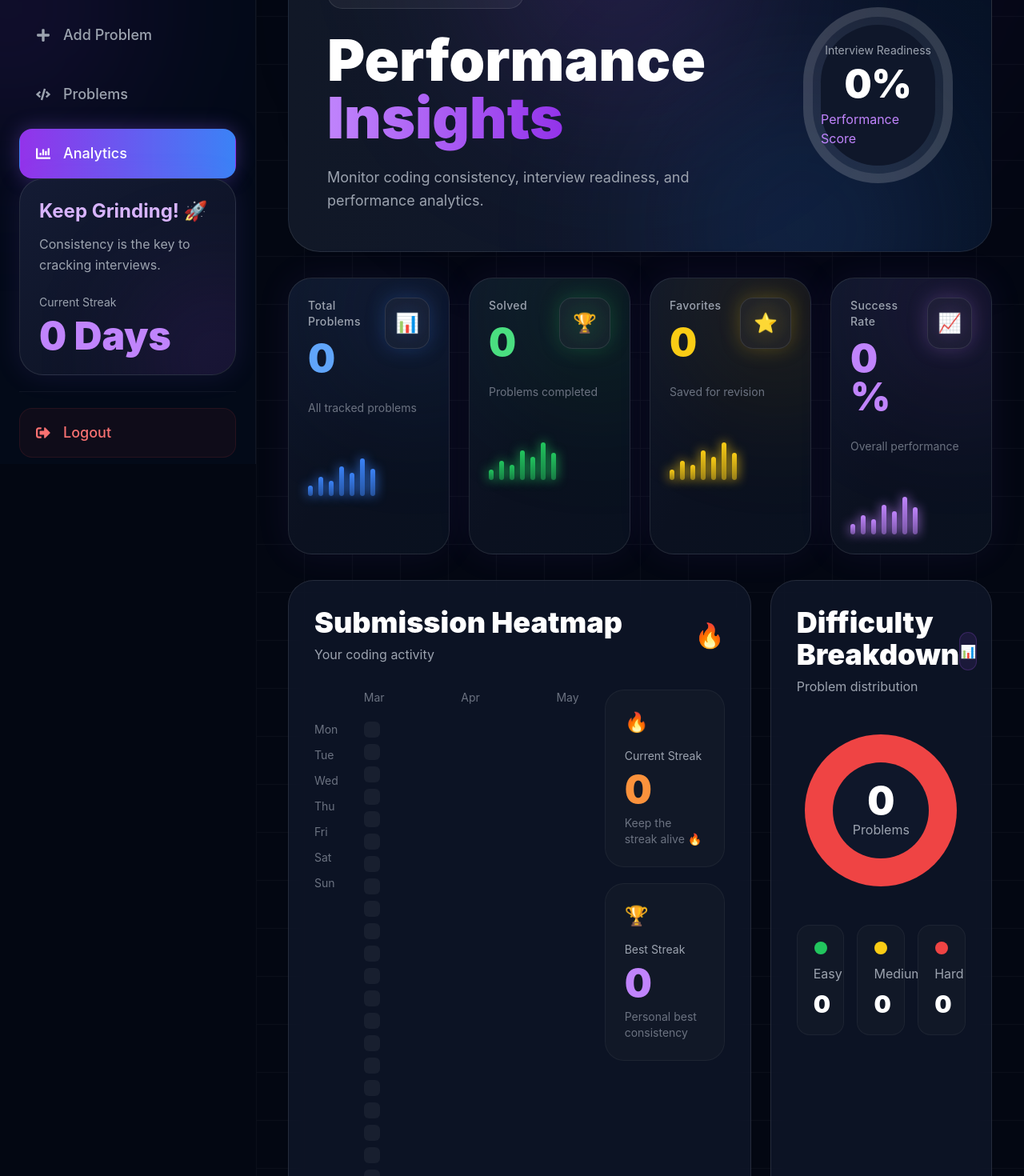
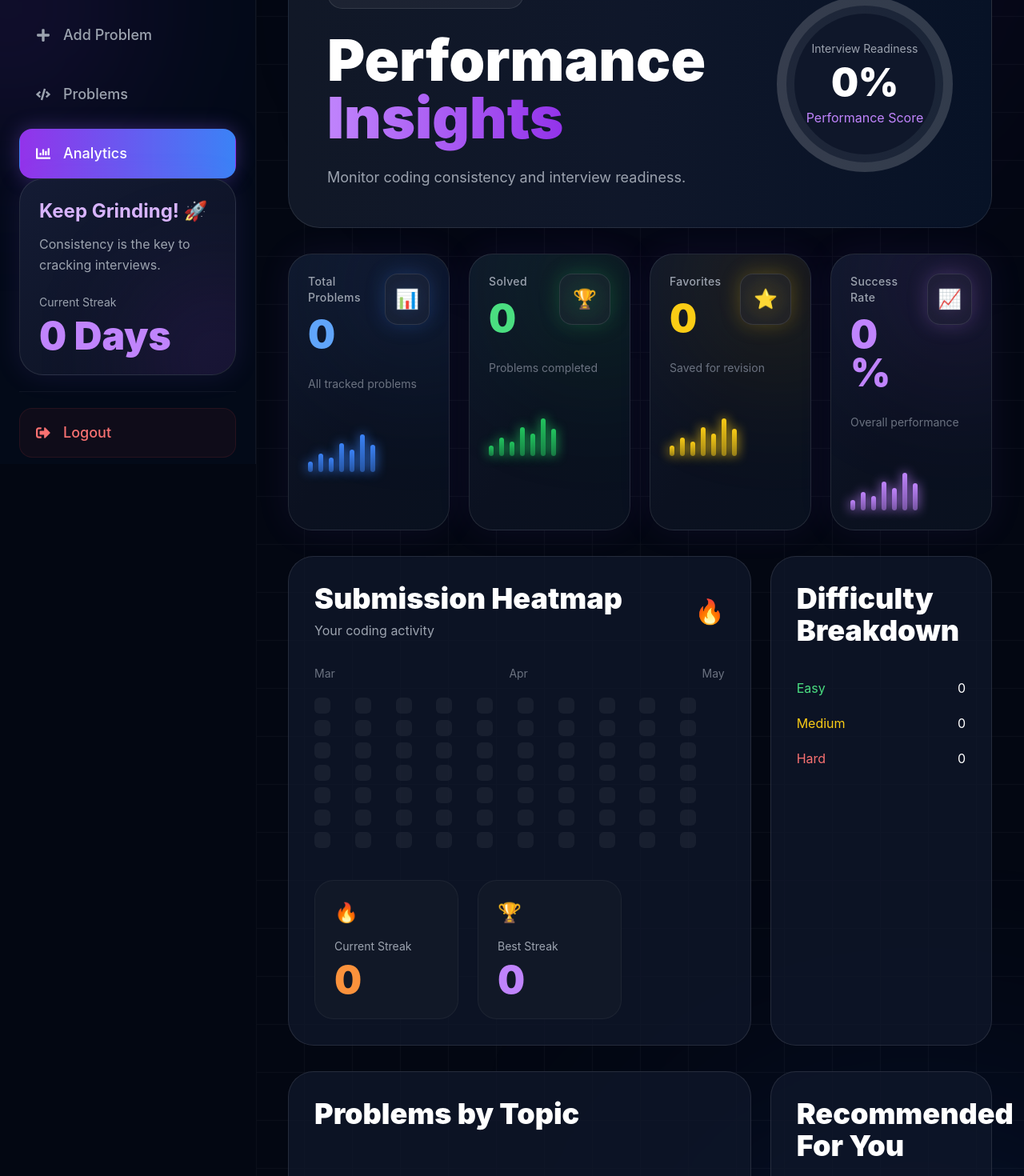
Before and after one commit to Sheetalr2005/codepulse, a React app in the folder frontend/: page /analytics in a window 1280 px wide. Shown: the part 220-1690 px from the top of the page at 80% size. Built offline with nearby package versions, Linux system fonts and the light colour scheme; sample sign-in values are in the browser's storage; the HTML template or start-up script is replaced by a standard one.

Commit message:
Fix Analyticpage

```diff
--- a/frontend/src/pages/Analytics.jsx
+++ b/frontend/src/pages/Analytics.jsx
@@ -1,4 +1,4 @@
-import { useEffect, useMemo } from "react";
+import { useMemo } from "react";
 import { useNavigate } from "react-router-dom";
 import MainLayout from "../layouts/MainLayout";
 import StatCard from "../components/ui/StatCard";
@@ -8,23 +8,46 @@ function Analytics() {
 
   const problems = JSON.parse(localStorage.getItem("problems")) || [];
 
+  // =========================
+  // BASIC STATS
+  // =========================
+
   const totalProblems = problems.length;
 
-  const solvedProblems = problems.filter((p) => p.status === "Solved").length;
+  const solvedProblems = problems.filter(
+    (p) => p.status === "Solved"
+  ).length;
 
-  const favoriteProblems = problems.filter((p) => p.favorite).length;
+  const favoriteProblems = problems.filter(
+    (p) => p.favorite
+  ).length;
 
-  const easyProblems = problems.filter((p) => p.difficulty === "Easy").length;
+  const easyProblems = problems.filter(
+    (p) => p.difficulty === "Easy"
+  ).length;
 
-  const mediumProblems = problems.filter((p) => p.difficulty === "Medium").length;
+  const mediumProblems = problems.filter(
+    (p) => p.difficulty === "Medium"
+  ).length;
 
-  const hardProblems = problems.filter((p) => p.difficulty === "Hard").length;
+  const hardProblems = problems.filter(
+    (p) => p.difficulty === "Hard"
+  ).length;
 
-  const successRate = totalProblems > 0 ? ((solvedProblems / totalProblems) * 100).toFixed(1) : 0;
+  const successRate =
+    totalProblems > 0
+      ? ((solvedProblems / totalProblems) * 100).toFixed(0)
+      : 0;
 
-  const streak = parseInt(localStorage.getItem("streak")) || 0;
+  const streak =
+    parseInt(localStorage.getItem("streak")) || 0;
 
-  const bestStreak = parseInt(localStorage.getItem("bestStreak")) || 0;
+  const bestStreak =
+    parseInt(localStorage.getItem("bestStreak")) || 0;
+
+  // =========================
+  // MONTHS
+  // =========================
 
   const months = Array.from({ length: 3 }, (_, i) => {
     const date = new Date();
@@ -35,6 +58,10 @@ function Analytics() {
       month: "short",
     });
   });
+
+  // =========================
+  // TOPICS
+  // =========================
 
   const topicCounts = useMemo(() => {
     const counts = {};
@@ -48,19 +75,67 @@ function Analytics() {
     return Object.entries(counts);
   }, [problems]);
 
-  const maxTopicValue = Math.max(...topicCounts.map(([, count]) => count), 1);
+  const maxTopicValue = Math.max(
+    ...topicCounts.map(([, count]) => count),
+    1
+  );
+
+  // =========================
+  // HEATMAP
+  // =========================
+
+  const heatmapData = Array.from({ length: 70 }, (_, i) => {
+    return i < solvedProblems;
+  });
+
+  // =========================
+  // DYNAMIC RECOMMENDATIONS
+  // =========================
+
+  const recommendations = [];
+
+  if (mediumProblems < easyProblems) {
+    recommendations.push({
+      title: "Focus on Medium Problems",
+      text: "Medium problems improve interview readiness faster.",
+      color: "text-purple-300",
+    });
+  }
+
+  if (hardProblems === 0 && totalProblems > 3) {
+    recommendations.push({
+      title: "Start Solving Hard Problems",
+      text: "Hard problems improve confidence for real interviews.",
+      color: "text-red-300",
+    });
+  }
+
+  if (streak < 3) {
+    recommendations.push({
+      title: "Maintain Daily Streak",
+      text: "Consistency is more important than intensity.",
+      color: "text-green-300",
+    });
+  }
+
+  if (favoriteProblems > 0) {
+    recommendations.push({
+      title: "Revise Favorite Problems",
+      text: "Revising improves retention and speed.",
+      color: "text-yellow-300",
+    });
+  }
 
   return (
     <MainLayout>
       <div className="space-y-8">
+
         {/* HERO */}
 
         <div className="relative overflow-hidden rounded-[40px] border border-white/10 bg-gradient-to-r from-[#111827] via-[#0f172a] to-[#071226] p-8 lg:p-12">
-          <div className="absolute top-[-120px] left-[30%] w-[300px] h-[300px] bg-purple-500/20 blur-[120px] rounded-full"></div>
-
-          <div className="absolute bottom-[-120px] right-[10%] w-[300px] h-[300px] bg-blue-500/20 blur-[120px] rounded-full"></div>
 
           <div className="relative z-10 flex flex-col lg:flex-row lg:items-center lg:justify-between gap-10">
+
             <div>
               <div className="inline-flex items-center gap-2 px-5 py-2 rounded-full border border-white/10 bg-white/5 text-purple-300 text-sm mb-7">
                 ⚡ Advanced Coding Analytics
@@ -77,39 +152,50 @@ function Analytics() {
               </h1>
 
               <p className="text-gray-400 text-lg mt-6 max-w-2xl leading-relaxed">
-                Monitor coding consistency, interview readiness, and performance analytics.
+                Monitor coding consistency and interview readiness.
               </p>
             </div>
 
             {/* SCORE */}
 
             <div className="relative w-[220px] h-[220px]">
+
               <div className="absolute inset-0 rounded-full border-[12px] border-white/10"></div>
 
               <div
                 className="absolute inset-0 rounded-full"
                 style={{
-                  background: `conic-gradient(#3b82f6 ${successRate * 3.6}deg, #8b5cf6 ${
-                    successRate * 3.6
-                  }deg, rgba(255,255,255,0.08) 0deg)`,
-                  borderRadius: "999px",
+                  background: `conic-gradient(
+                    #3b82f6 ${successRate * 3.6}deg,
+                    #8b5cf6 ${successRate * 3.6}deg,
+                    rgba(255,255,255,0.08) 0deg
+                  )`,
                 }}
-              ></div>
+              />
 
               <div className="absolute inset-[22px] rounded-full bg-[#0f172a] flex flex-col items-center justify-center">
-                <span className="text-gray-400 text-sm">Interview Readiness</span>
+                <span className="text-gray-400 text-sm">
+                  Interview Readiness
+                </span>
 
-                <h2 className="text-5xl font-black text-white mt-2">{successRate}%</h2>
+                <h2 className="text-5xl font-black text-white mt-2">
+                  {successRate}%
+                </h2>
 
-                <p className="text-purple-400 mt-2">Performance Score</p>
+                <p className="text-purple-400 mt-2">
+                  Performance Score
+                </p>
               </div>
+
             </div>
+
           </div>
         </div>
 
-        {/* STAT CARDS */}
+        {/* STATS */}
 
         <div className="grid grid-cols-1 sm:grid-cols-2 xl:grid-cols-4 gap-6">
+
           <StatCard
             title="Total Problems"
             value={totalProblems}
@@ -149,51 +235,40 @@ function Analytics() {
             graphColor="#c084fc"
             icon="📈"
           />
+
         </div>
 
-        {/* HEATMAP + DIFFICULTY */}
+        {/* HEATMAP */}
 
         <div className="grid grid-cols-1 xl:grid-cols-3 gap-6">
-          {/* HEATMAP */}
 
-          <div className="xl:col-span-2 bg-[#0f172a]/80 backdrop-blur-xl border border-white/10 rounded-[32px] p-8">
+          <div className="xl:col-span-2 bg-[#0f172a]/80 border border-white/10 rounded-[32px] p-8">
+
             <div className="flex items-center justify-between mb-8">
               <div>
-                <h2 className="text-4xl font-black text-white">Submission Heatmap</h2>
+                <h2 className="text-4xl font-black text-white">
+                  Submission Heatmap
+                </h2>
 
-                <p className="text-gray-400 mt-2">Your coding activity</p>
+                <p className="text-gray-400 mt-2">
+                  Your coding activity
+                </p>
               </div>
 
               <div className="text-3xl text-orange-400">🔥</div>
             </div>
 
-            <div className="grid grid-cols-[auto_1fr_auto] gap-8">
-              {/* LEFT */}
-
-              <div className="space-y-3 mt-10 text-gray-500 text-sm">
-                <p>Mon</p>
-                <p>Tue</p>
-                <p>Wed</p>
-                <p>Thu</p>
-                <p>Fri</p>
-                <p>Sat</p>
-                <p>Sun</p>
-              </div>
-
-              {/* GRID */}
-
-              <div>
             <div className="flex justify-between text-gray-500 text-sm mb-5">
               {months.map((month) => (
                 <span key={month}>{month}</span>
               ))}
             </div>
 
-                <div className="grid grid-cols-14 gap-2">
-                  {Array.from({ length: 70 }).map((_, i) => {
-                    const active = i > 70 - Math.min(streak + 1, 10);
+            {/* FIXED GRID */}
 
-                    return (
+            <div className="grid grid-cols-10 gap-2 max-w-[500px]">
+
+              {heatmapData.map((active, i) => (
                 <div
                   key={i}
                   className={`w-5 h-5 rounded-md ${
@@ -202,218 +277,159 @@ function Analytics() {
                       : "bg-white/5"
                   }`}
                 />
-                    );
-                  })}
+              ))}
+
             </div>
 
-                <div className="flex items-center justify-end gap-3 mt-6 text-xs text-gray-500">
-                  <span>Less</span>
+            {/* STREAK */}
 
-                  <div className="flex gap-1">
-                    <div className="w-4 h-4 rounded bg-white/10"></div>
+            <div className="flex gap-6 mt-10 flex-wrap">
 
-                    <div className="w-4 h-4 rounded bg-green-900"></div>
+              <div className="bg-[#111827] border border-white/5 rounded-3xl p-6 w-[180px]">
 
-                    <div className="w-4 h-4 rounded bg-green-600"></div>
+                <div className="text-2xl">🔥</div>
 
-                    <div className="w-4 h-4 rounded bg-green-400"></div>
+                <p className="text-gray-400 text-sm mt-4">
+                  Current Streak
+                </p>
+
+                <h3 className="text-5xl font-black text-orange-400 mt-2">
+                  {streak}
+                </h3>
+
               </div>
 
-                  <span>More</span>
-                </div>
+              <div className="bg-[#111827] border border-white/5 rounded-3xl p-6 w-[180px]">
+
+                <div className="text-2xl">🏆</div>
+
+                <p className="text-gray-400 text-sm mt-4">
+                  Best Streak
+                </p>
+
+                <h3 className="text-5xl font-black text-purple-400 mt-2">
+                  {bestStreak}
+                </h3>
+
               </div>
 
-              {/* RIGHT */}
-
-              <div className="space-y-5">
-                <div className="bg-[#111827] border border-white/5 rounded-3xl p-6 w-[150px]">
-                  <div className="text-2xl">🔥</div>
-
-                  <p className="text-gray-400 text-sm mt-4">Current Streak</p>
-
-                  <h3 className="text-5xl font-black text-orange-400 mt-2">{streak}</h3>
-
-                  <p className="text-gray-500 text-sm mt-2">Keep the streak alive 🔥</p>
             </div>
 
-                <div className="bg-[#111827] border border-white/5 rounded-3xl p-6 w-[150px]">
-                  <div className="text-2xl">🏆</div>
-
-                  <p className="text-gray-400 text-sm mt-4">Best Streak</p>
-
-                  <h3 className="text-5xl font-black text-purple-400 mt-2">{bestStreak}</h3>
-
-                  <p className="text-gray-500 text-sm mt-2">Personal best consistency</p>
-                </div>
-              </div>
-            </div>
           </div>
 
-          {/* DONUT */}
+          {/* DIFFICULTY */}
 
-          <div className="bg-[#0f172a]/80 backdrop-blur-xl border border-white/10 rounded-[32px] p-8">
-            <div className="flex items-center justify-between">
-              <div>
-                <h2 className="text-4xl font-black text-white">Difficulty Breakdown</h2>
+          <div className="bg-[#0f172a]/80 border border-white/10 rounded-[32px] p-8">
 
-                <p className="text-gray-400 mt-2">Problem distribution</p>
+            <h2 className="text-4xl font-black text-white">
+              Difficulty Breakdown
+            </h2>
+
+            <div className="mt-10 space-y-5">
+
+              <div className="flex justify-between">
+                <span className="text-green-400">Easy</span>
+                <span className="text-white">{easyProblems}</span>
               </div>
 
-              <div className="w-12 h-12 rounded-2xl bg-purple-500/10 border border-purple-500/20 flex items-center justify-center text-purple-400">
-                📊
-              </div>
+              <div className="flex justify-between">
+                <span className="text-yellow-400">Medium</span>
+                <span className="text-white">{mediumProblems}</span>
               </div>
 
-            <div className="flex justify-center mt-12">
-              <div
-                className="relative w-[190px] h-[190px] rounded-full"
-                style={{
-                  background: `conic-gradient(
-                  #22c55e 0deg ${(easyProblems / Math.max(totalProblems, 1)) * 360}deg,
-                  #facc15 ${(easyProblems / Math.max(totalProblems, 1)) * 360}deg ${
-                    ((easyProblems + mediumProblems) / Math.max(totalProblems, 1)) * 360
-                  }deg,
-                  #ef4444 ${
-                    ((easyProblems + mediumProblems) / Math.max(totalProblems, 1)) * 360
-                  }deg 360deg
-                )`,
-                }}
-              >
-                <div className="absolute inset-[35px] rounded-full bg-[#0f172a] flex flex-col items-center justify-center">
-                  <h3 className="text-5xl font-black text-white">{totalProblems}</h3>
-
-                  <p className="text-gray-400">Problems</p>
-                </div>
-              </div>
+              <div className="flex justify-between">
+                <span className="text-red-400">Hard</span>
+                <span className="text-white">{hardProblems}</span>
               </div>
 
-            <div className="grid grid-cols-3 gap-4 mt-12">
-              <div className="bg-[#111827] border border-white/5 rounded-2xl p-5 text-center">
-                <div className="w-4 h-4 rounded-full bg-green-500 mx-auto"></div>
-
-                <p className="text-gray-400 mt-3">Easy</p>
-
-                <h3 className="text-3xl font-black text-white mt-2">{easyProblems}</h3>
             </div>
 
-              <div className="bg-[#111827] border border-white/5 rounded-2xl p-5 text-center">
-                <div className="w-4 h-4 rounded-full bg-yellow-400 mx-auto"></div>
-
-                <p className="text-gray-400 mt-3">Medium</p>
-
-                <h3 className="text-3xl font-black text-white mt-2">{mediumProblems}</h3>
           </div>
 
-              <div className="bg-[#111827] border border-white/5 rounded-2xl p-5 text-center">
-                <div className="w-4 h-4 rounded-full bg-red-500 mx-auto"></div>
-
-                <p className="text-gray-400 mt-3">Hard</p>
-
-                <h3 className="text-3xl font-black text-white mt-2">{hardProblems}</h3>
-              </div>
-            </div>
-          </div>
         </div>
 
         {/* BOTTOM */}
 
         <div className="grid grid-cols-1 xl:grid-cols-3 gap-6">
+
           {/* TOPICS */}
 
-          <div className="xl:col-span-2 bg-[#0f172a]/80 backdrop-blur-xl border border-white/10 rounded-[32px] p-8">
-            <div className="flex items-center justify-between mb-8">
-              <div>
-                <h2 className="text-4xl font-black text-white">Problems by Topic</h2>
+          <div className="xl:col-span-2 bg-[#0f172a]/80 border border-white/10 rounded-[32px] p-8">
 
-                <p className="text-gray-400 mt-2">Your strongest DSA areas</p>
-              </div>
-
-              <div className="w-14 h-14 rounded-2xl bg-purple-500/10 border border-purple-500/20 flex items-center justify-center text-purple-400 text-xl">
-                📊
-              </div>
-            </div>
+            <h2 className="text-4xl font-black text-white mb-8">
+              Problems by Topic
+            </h2>
 
             {topicCounts.length > 0 ? (
-              <>
               <div className="space-y-7">
+
                 {topicCounts.map(([topic, count]) => (
                   <div key={topic}>
-                      <div className="flex items-center justify-between mb-3">
-                        <span className="text-white font-medium">{topic}</span>
 
-                        <span className="text-purple-400 font-semibold">{count}</span>
+                    <div className="flex justify-between mb-2">
+                      <span className="text-white">{topic}</span>
+
+                      <span className="text-purple-400">
+                        {count}
+                      </span>
                     </div>
 
                     <div className="w-full h-3 bg-white/5 rounded-full overflow-hidden">
+
                       <div
                         className="h-full rounded-full bg-gradient-to-r from-purple-500 to-blue-500"
                         style={{
                           width: `${(count / maxTopicValue) * 100}%`,
                         }}
                       />
+
                     </div>
+
                   </div>
                 ))}
+
               </div>
-
-                <button
-                  onClick={() => navigate("/problems")}
-                  className="mt-10 w-full py-5 rounded-2xl bg-gradient-to-r from-purple-600 to-blue-500 text-white font-bold text-lg hover:scale-[1.01] transition-all duration-300"
-                >
-                  View More Problems →
-                </button>
-              </>
             ) : (
               <div className="text-center py-14">
-                <h3 className="text-2xl font-bold text-white">No Topic Data Yet</h3>
-
-                <p className="text-gray-400 mt-3">Add problems to generate topic analytics.</p>
+                <h3 className="text-2xl font-bold text-white">
+                  No Topic Data Yet
+                </h3>
               </div>
             )}
+
           </div>
 
           {/* RECOMMENDATIONS */}
 
-          <div className="bg-[#0f172a]/80 backdrop-blur-xl border border-white/10 rounded-[32px] p-8">
-            <div className="flex items-center justify-between mb-8">
-              <div>
-                <h2 className="text-4xl font-black text-white">Recommended For You</h2>
+          <div className="bg-[#0f172a]/80 border border-white/10 rounded-[32px] p-8">
 
-                <p className="text-gray-400 mt-2">Personalized coding insights</p>
+            <h2 className="text-4xl font-black text-white mb-8">
+              Recommended For You
+            </h2>
+
+            <div className="space-y-5">
+
+              {recommendations.map((item, index) => (
+                <div
+                  key={index}
+                  className="bg-[#111827]/70 border border-white/5 rounded-3xl p-5"
+                >
+                  <h3 className={`${item.color} text-2xl font-bold`}>
+                    {item.title}
+                  </h3>
+
+                  <p className="text-gray-400 mt-3 leading-relaxed">
+                    {item.text}
+                  </p>
+                </div>
+              ))}
+
             </div>
 
-              <div className="w-14 h-14 rounded-2xl bg-blue-500/10 border border-blue-500/20 flex items-center justify-center text-blue-400 text-xl">
-                📈
-              </div>
           </div>
 
-            <div className="space-y-5">
-              <div className="bg-[#111827]/70 border border-white/5 rounded-3xl p-5">
-                <h3 className="text-purple-300 text-2xl font-bold">Focus on Medium Problems</h3>
-
-                <p className="text-gray-400 mt-3 leading-relaxed">
-                  Medium difficulty problems improve interview readiness the fastest.
-                </p>
         </div>
 
-              <div className="bg-[#111827]/70 border border-white/5 rounded-3xl p-5">
-                <h3 className="text-green-300 text-2xl font-bold">Maintain Daily Streak</h3>
-
-                <p className="text-gray-400 mt-3 leading-relaxed">
-                  Solving one problem daily builds long-term interview confidence.
-                </p>
-              </div>
-
-              <div className="bg-[#111827]/70 border border-white/5 rounded-3xl p-5">
-                <h3 className="text-yellow-300 text-2xl font-bold">Revise Favorite Problems</h3>
-
-                <p className="text-gray-400 mt-3 leading-relaxed">
-                  Revision improves retention and coding speed during interviews.
-                </p>
-              </div>
-            </div>
-          </div>
-        </div>
       </div>
     </MainLayout>
   );
```
Lines whose indentation alone changed are shown as unchanged.
